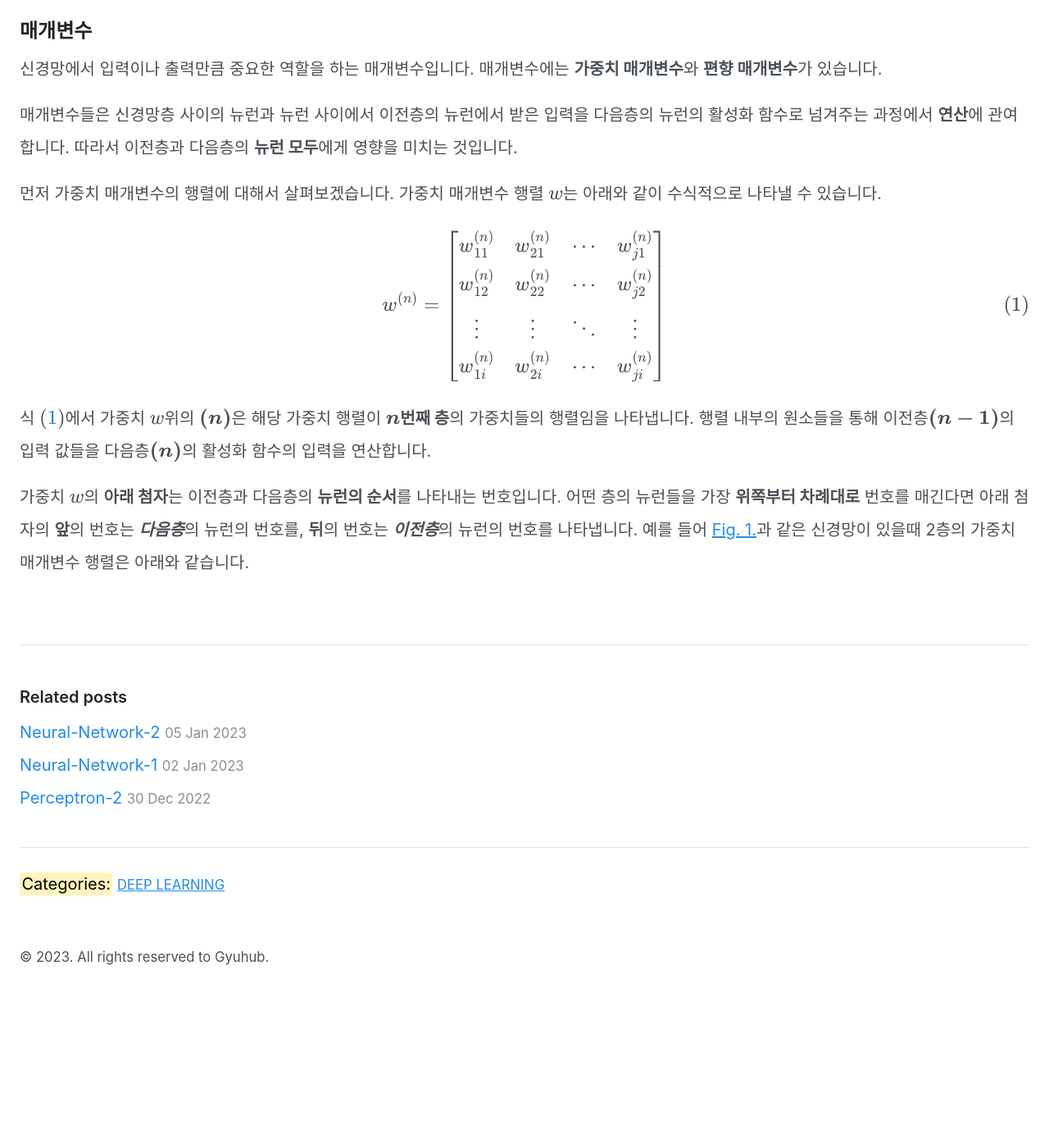
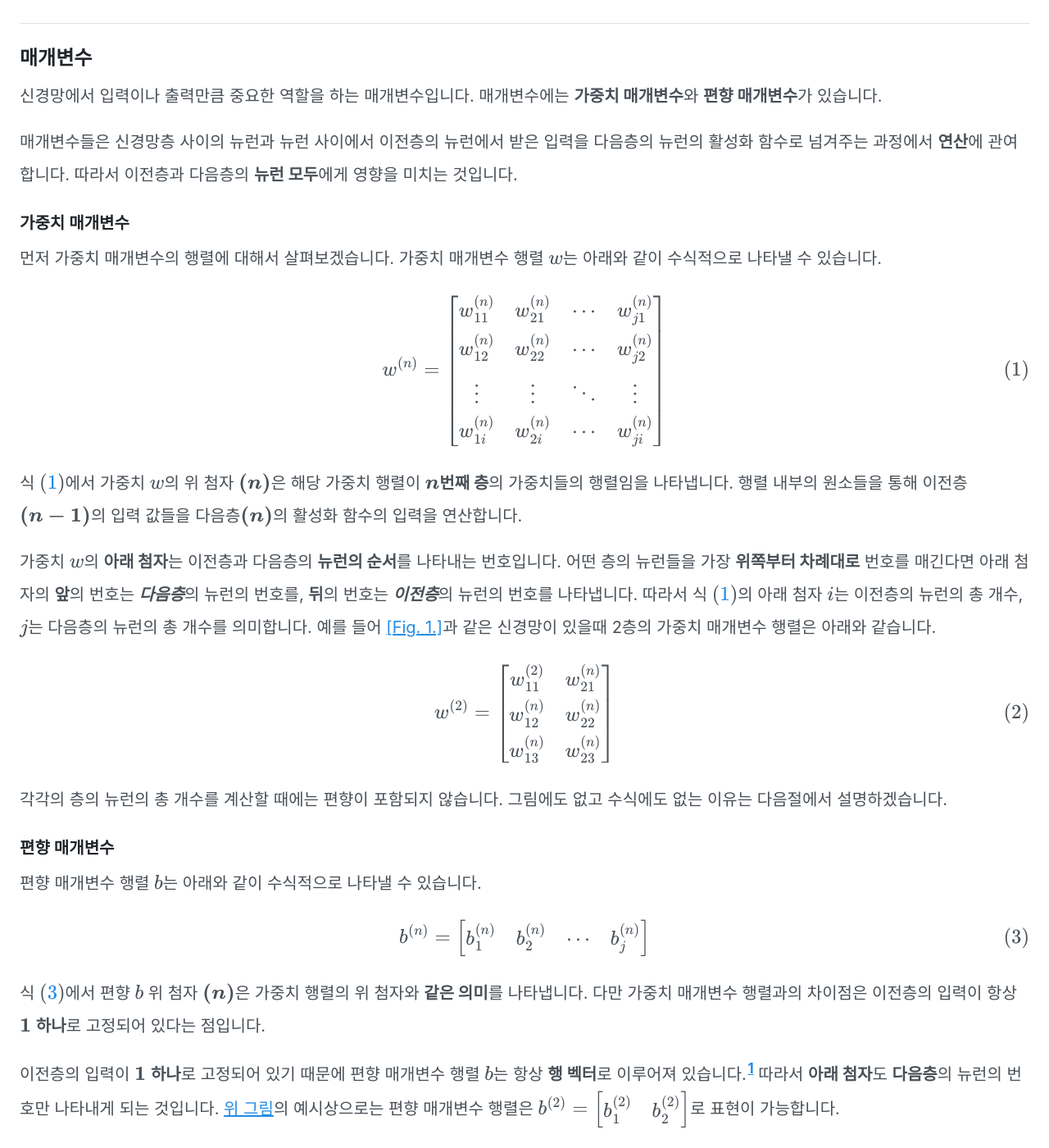
Before and after one commit to mngupark/mngupark.github.io, a Jekyll site: the page built from _posts/study/machine learning/deep learning/2023-01-06-neural-network-3.md, in a window 1280 px wide and 1400 px high, scrolled down 1576 px. Shown: the whole window at 82% size. Built offline with Jekyll 4.4.1, drawn with Linux system fonts in a browser that asks for light colours; formulas are drawn with MathJax 3; before the commit the page ends 2810 px from its top, so only the background shows below that; some of the changed text lies outside the part shown.

Commit message:
add contents

````diff
--- a/_posts/study/machine learning/deep learning/2023-01-06-neural-network-3.md
+++ b/_posts/study/machine learning/deep learning/2023-01-06-neural-network-3.md
@@ -29,7 +29,7 @@
 
 ## 입력층
 
-먼저 입력층의 행렬에는 말 그대로 **입력 값**들이 들어있습니다. 예를 들어 입력이 $x_1,\,x_2$의 두 개의 입력을 받는 네트워크라면 $x=\begin{bmatrix} x_1 & x_2 \end{bmatrix}^T$처럼 **열 벡터**로 그 값들을 순서대로 나열하여 표현할 수 있습니다.
+먼저 입력층의 행렬에는 말 그대로 **입력 값**들이 들어있습니다. 예를 들어 입력이 $x_1,\,x_2$의 두 개의 입력을 받는 네트워크라면 $x=\begin{bmatrix} x_1 & x_2 \end{bmatrix}$처럼 **행 벡터**로 그 값들을 순서대로 나열하여 표현할 수 있습니다.
 
 > :note: **편향**의 경우에는 입력 값이 항상 **1**로 고정되어 있기에 그림에도 생략하고 입력 값의 행렬에도 포함하지 않습니다.
 
@@ -39,13 +39,17 @@
 
 ## 출력층
 
-출력층의 행렬에는 입력층과 같이 **출력 값**들이 들어있습니다. 예를 들어 출력이 $y_1, y_2, y_3$의 세 개의 출력이 나오는 네트워크라면 $y=\begin{bmatrix} y_1 & y_2 & y_3 \end{bmatrix}^T$처럼 **열 벡터**로 그 값들을 순서대로 나열해서 표현할 수 있습니다.
+출력층의 행렬에는 입력층과 같이 **출력 값**들이 들어있습니다. 예를 들어 출력이 $y_1, y_2, y_3$의 세 개의 출력이 나오는 네트워크라면 $y=\begin{bmatrix} y_1 & y_2 & y_3 \end{bmatrix}$처럼 **행 벡터**로 그 값들을 순서대로 나열해서 표현할 수 있습니다.
+
+---
 
 ## 매개변수
 
 신경망에서 입력이나 출력만큼 중요한 역할을 하는 매개변수입니다. 매개변수에는 **가중치 매개변수**와 **편향 매개변수**가 있습니다.
 
 매개변수들은 신경망층 사이의 뉴런과 뉴런 사이에서 이전층의 뉴런에서 받은 입력을 다음층의 뉴런의 활성화 함수로 넘겨주는 과정에서 **연산**에 관여합니다. 따라서 이전층과 다음층의 **뉴런 모두**에게 영향을 미치는 것입니다.
+
+### 가중치 매개변수
 
 먼저 가중치 매개변수의 행렬에 대해서 살펴보겠습니다. 가중치 매개변수 행렬 $w$는 아래와 같이 수식적으로 나타낼 수 있습니다.
 
@@ -55,9 +59,107 @@
 w^{(n)}_{12} & w^{(n)}_{22} & \cdots & w^{(n)}_{j2} \\
 \vdots & \vdots & \ddots & \vdots \\
 w^{(n)}_{1i} & w^{(n)}_{2i} & \cdots & w^{(n)}_{ji} \\
-\end{bmatrix} \label{weight_matrix} \tag{1}
+\end{bmatrix} \label{weight_matrix_1} \tag{1}
 $$
 
-식 $(\ref{weight_matrix})$에서 가중치 $w$위의 $\boldsymbol{(n)}$은 해당 가중치 행렬이 $\boldsymbol{n}$**번째 층**의 가중치들의 행렬임을 나타냅니다. 행렬 내부의 원소들을 통해 이전층$\boldsymbol{(n-1)}$의 입력 값들을 다음층$\boldsymbol{(n)}$의 활성화 함수의 입력을 연산합니다.
+식 $(\ref{weight_matrix_1})$에서 가중치 $w$의 위 첨자 $\boldsymbol{(n)}$은 해당 가중치 행렬이 $\boldsymbol{n}$**번째 층**의 가중치들의 행렬임을 나타냅니다. 행렬 내부의 원소들을 통해 이전층$\boldsymbol{(n-1)}$의 입력 값들을 다음층$\boldsymbol{(n)}$의 활성화 함수의 입력을 연산합니다.
 
-가중치 $w$의 **아래 첨자**는 이전층과 다음층의 **뉴런의 순서**를 나타내는 번호입니다. 어떤 층의 뉴런들을 가장 **위쪽부터 차례대로** 번호를 매긴다면 아래 첨자의 **앞**의 번호는 ***다음층***의 뉴런의 번호를, **뒤**의 번호는 ***이전층***의 뉴런의 번호를 나타냅니다. 예를 들어 [Fig. 1.](#3-layer-neural-network)과 같은 신경망이 있을때 2층의 가중치 매개변수 행렬은 아래와 같습니다.
+가중치 $w$의 **아래 첨자**는 이전층과 다음층의 **뉴런의 순서**를 나타내는 번호입니다. 어떤 층의 뉴런들을 가장 **위쪽부터 차례대로** 번호를 매긴다면 아래 첨자의 **앞**의 번호는 ***다음층***의 뉴런의 번호를, **뒤**의 번호는 ***이전층***의 뉴런의 번호를 나타냅니다. 따라서 식 $(\ref{weight_matrix_1})$의 아래 첨자 $i$는 이전층의 뉴런의 총 개수, $j$는 다음층의 뉴런의 총 개수를 의미합니다. 예를 들어 [[Fig. 1.]](#neural-network-3-layered)과 같은 신경망이 있을때 2층의 가중치 매개변수 행렬은 아래와 같습니다.
+
+$$
+w^{(2)}=\begin{bmatrix}
+w^{(2)}_{11} & w^{(n)}_{21} \\
+w^{(n)}_{12} & w^{(n)}_{22} \\
+w^{(n)}_{13} & w^{(n)}_{23} \\
+\end{bmatrix} \label{weight_matrix_2} \tag{2}
+$$
+
+각각의 층의 뉴런의 총 개수를 계산할 때에는 편향이 포함되지 않습니다. 그림에도 없고 수식에도 없는 이유는 다음절에서 설명하겠습니다.
+
+### 편향 매개변수
+
+편향 매개변수 행렬 $b$는 아래와 같이 수식적으로 나타낼 수 있습니다.
+
+$$
+b^{(n)}=\begin{bmatrix}
+b^{(n)}_{1} & b^{(n)}_{2} & \cdots & b^{(n)}_{j} \end{bmatrix} \label{bias_matrix_1} \tag{3}
+$$
+
+식 $(\ref{bias_matrix_1})$에서 편향 $b$ 위 첨자 $\boldsymbol{(n)}$은 가중치 행렬의 위 첨자와 **같은 의미**를 나타냅니다. 다만 가중치 매개변수 행렬과의 차이점은 이전층의 입력이 항상 $\boldsymbol{1}$ **하나**로 고정되어 있다는 점입니다.
+
+이전층의 입력이 $\boldsymbol{1}$ **하나**로 고정되어 있기 때문에 편향 매개변수 행렬 $b$는 항상 **행 벡터**로 이루어져 있습니다.[^fn-bias-matrix] 따라서 **아래 첨자**도 **다음층**의 뉴런의 번호만 나타내게 되는 것입니다. [위 그림](#neural-network-3-layered)의 예시상으로는 편향 매개변수 행렬은
+$$b^{(2)}=\begin{bmatrix} b^{(2)}_{1} & b^{(2)}_{2} \end{bmatrix}$$로 표현이 가능합니다.
+
+---
+
+# 신경망 행렬 연산 구현
+
+간단한 예시를 통해 행렬과 그 연산을 구현해보고 3층 신경망 구현으로 넘어가겠습니다.
+
+<figure>
+    <img src="/assets/images/study/machine_learning/deep_learning/2023-01-02-neural_network_1.jpg"
+          title="example of 2-layers neural network"
+          alt="Images of example of 2-layers neural network"
+          class="img_center"
+          style="width: 50%"/>
+     <figcaption>2층 신경망 예제</figcaption>
+</figure>
+
+## 2층 신경망 예제 구현
+
+상황은 이렇습니다.
+- 2층 네트워크 (입력층, 은닉층 1개, 출력층)
+- 입력층의 뉴런 $x_1, x_2$
+- 은닉층의 뉴런의 개수 3개
+- 출력층의 뉴런 $y_1, y_2$
+- 활성화 함수는 시그모이드 함수
+
+이러한 네트워크를 아래와 같이 구현하고 결과를 확인해보겠습니다.
+```python
+x = np.array([0.8, 0.6])
+w1 = np.array([[0.2, 0.4, 0.6], [0.9, 0.6, 0.3]])
+b1 = np.array([0.3, 0.4, 0.2])
+
+print(x.shape)
+print(w1.shape)
+print(b1.shape)
+
+a1 = np.dot(x, w1) + b1 #a1 = x*w1 + b1
+z1 = sigmoid(a1)
+
+print(a1)
+print(z1)
+```
+### 결과
+```text
+(2,) # x.shape
+(2, 3) # w1.shape
+(3,) # b1.shape
+[1.   1.08 0.86] # a1
+[0.73105858 0.74649398 0.70266065] # z1
+```
+
+코드상에서 $a_1 = x w_1 + b_1$을 표현한 $a$는 이전의 post에서 표기한 임시 은닉층 변수 $a$를 가져왔습니다. 또한 $z_1 = sigmoid(a_1)$도 같은 맥락으로 가져왔습니다. 그리고 입력, 가중치, 편향등의 값은 전부 임의로 설정한 값을 사용했습니다.
+
+## 3층 신경망 구현
+
+이제 본격적으로 3층 신경망을 구현하겠습니다. 상황은 아래와 같이 요약했습니다.
+
+- 3층 네트워크 (입력층, 은닉층 2개, 출력층)
+- 입력층의 뉴런 $x_1, x_2$
+- 첫번째 은닉층의 뉴런의 개수 3개
+- 두번째 은닉층의 뉴런의 개수 2개
+- 출력층의 뉴런 $y_1, y_2$
+- 활성화 함수는 시그모이드 함수
+
+2층 네트워크와 크게 흐름은 다르지 않고 같습니다. 딱 하나, 마지막 은닉층에서 출력층으로의 **활성화 함수**만 **시그모이드 함수**가 아닌 **항등 함수**를 사용합니다.
+
+**항등 함수**(identity function)은 입력을 그대로 출력합니다. 수식으로 표현하면 아래와 같습니다.
+
+$$
+h(x)=x \label{identity_function} \tag{4}
+$$
+
+---
+
+[^fn-bias-matrix]: $1$과 어떤 실수 $b$를 곱하면 그 값은 항상 $b$가 됩니다. 그래서 편향 뉴런은 표시하지 않고 편향 매개변수 행렬만으로 그 존재를 표현할 수 있는겁니다.
````
Also changed, not shown: other parts of _posts/study/machine learning/deep learning/2023-01-06-neural-network-3.md (+3 -3 lines).
